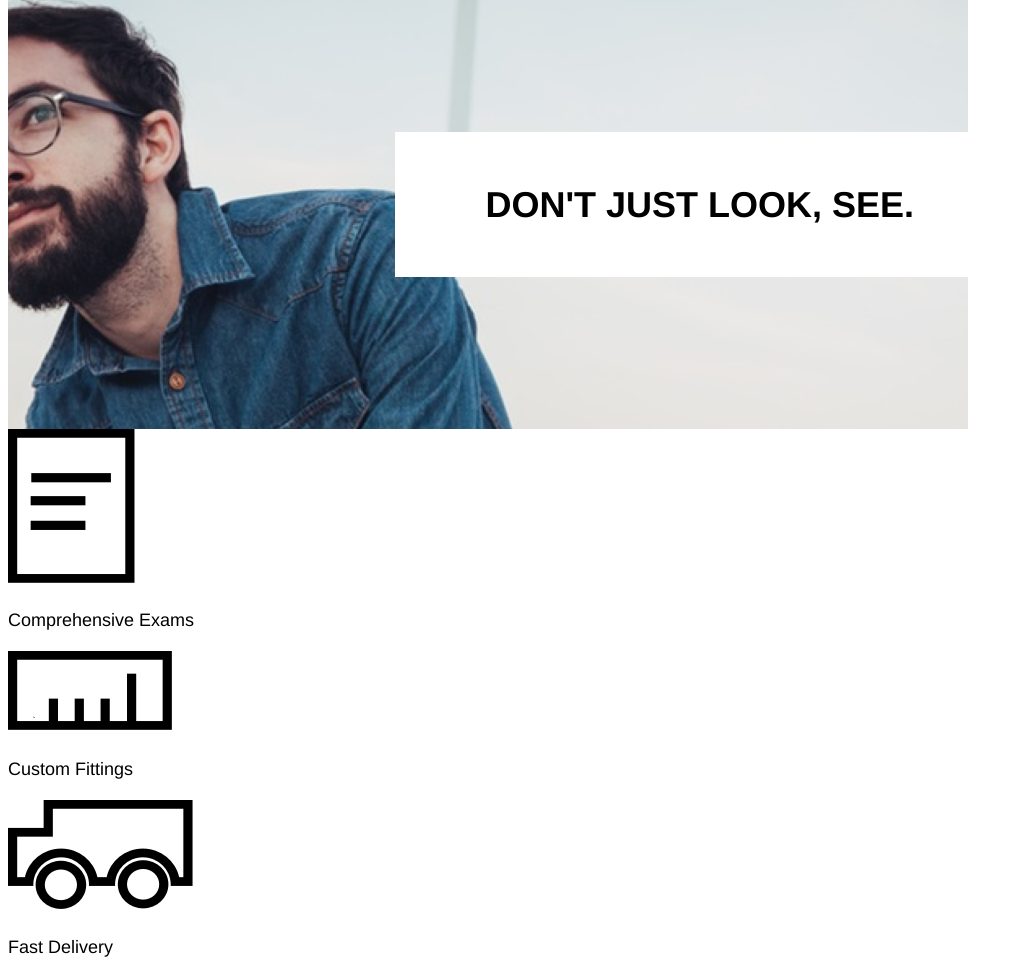
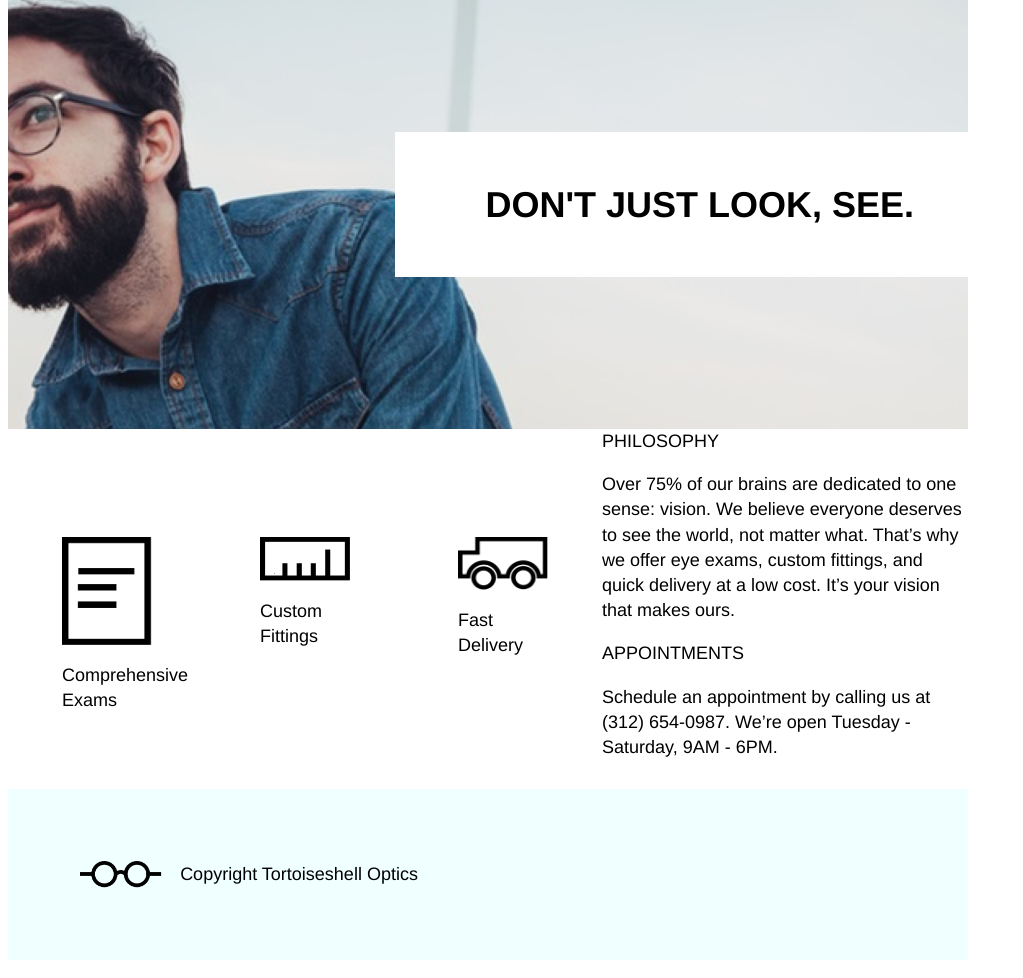
Before and after one commit to wari1986/tortoiseshell-optics, a plain HTML site: page index.html in a window 1280 px wide. Shown: the part 137-1115 px from the top of the page, without its empty margins (0-1023 px from the left). Drawn offline with Linux system fonts and the light colour scheme.

Commit message:
Added Footer section and style

```diff
--- a/index.html
+++ b/index.html
@@ -32,19 +32,49 @@
     <!-- Main Section -->
 
     <div class="maincontainer">
-      <div class="images">
-        <img class="item" src="resources\images\paper-icon.png" alt="paper" />
-        <p>Comprehensive Exams</p>
-        <img class="item" src="resources\images\ruler-icon.png" alt="ruler" />
-        <p>Custom Fittings</p>
-        <img class="item" src="resources\images\truck-icon.png" alt="truck" />
-        <p>Fast Delivery</p>
+      <div class="gallery">
+        <div class="image" id="paper">
+          <img src="resources\images\paper-icon.png" alt="paper" />
+          <p>Comprehensive Exams</p>
+        </div>
+        <div class="image" id="ruler">
+          <img src="resources\images\ruler-icon.png" alt="ruler" />
+          <p>Custom Fittings</p>
+        </div>
+        <div class="image" id="truck">
+          <img src="resources\images\truck-icon.png" alt="truck" />
+          <p>Fast Delivery</p>
+        </div>
       </div>
-      <div class="maintextcontainer"></div>
+      <div class="maintextcontainer">
+        <div class="title">
+          <span>PHILOSOPHY</span>
+          <p>
+            Over 75% of our brains are dedicated to one sense: vision. We
+            believe everyone deserves to see the world, not matter what. That’s
+            why we offer eye exams, custom fittings, and quick delivery at a low
+            cost. It’s your vision that makes ours.
+          </p>
+          <div class="title">
+            <span>APPOINTMENTS</span>
+            <p>
+              Schedule an appointment by calling us at (312) 654-0987. We’re
+              open Tuesday - Saturday, 9AM - 6PM.
+            </p>
+          </div>
+        </div>
+      </div>
     </div>
 
     <!-- Footer Section -->
 
-    <div class="footercontainer"></div>
+    <div class="footercontainer">
+      <img
+        class="blacklogo"
+        src="resources\images\logo-black.png"
+        alt="blacklogo"
+      />
+      <span>Copyright Tortoiseshell Optics</span>
+    </div>
   </body>
 </html>
--- a/resources/css/style.css
+++ b/resources/css/style.css
@@ -10,6 +10,8 @@ body {
   line-height: 1.4rem;
   display: block;
 }
+
+/* Header Section */
 
 .headercontainer {
   height: 30rem;
@@ -68,3 +70,52 @@ body {
   font-size: 2rem;
   line-height: 1.2;
 }
+
+/* Main Section */
+
+.maincontainer {
+  display: flex;
+  flex-direction: row;
+  justify-content: center;
+}
+
+.gallery {
+  display: flex;
+  justify-content: center;
+  align-items: flex-start;
+}
+
+.image {
+  height: 8rem;
+  padding: 3rem 0;
+}
+
+.gallery .image {
+  display: flex;
+  width: 5rem;
+  margin: 3rem;
+  flex-direction: column;
+}
+
+.image p {
+  display: flex;
+}
+
+.maintextcontainer {
+  display: flex;
+  flex-direction: column;
+}
+
+/* Footer Section */
+
+.footercontainer {
+  display: flex;
+  background-color: azure;
+  justify-content: flex-start;
+  align-items: center;
+}
+
+.blacklogo {
+  padding: 4rem 1rem 4rem 4rem;
+  height: 1.5rem;
+}
```
